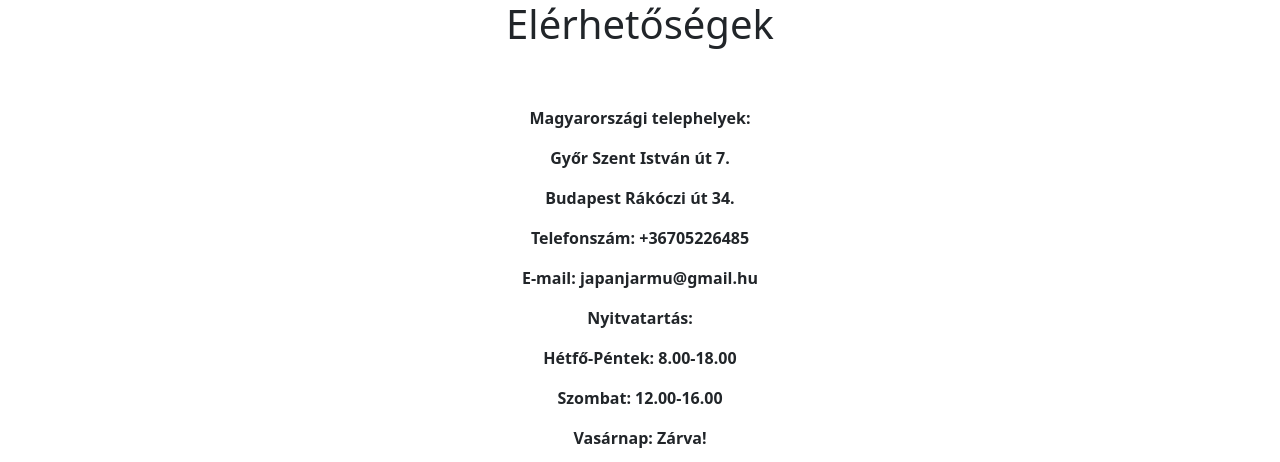
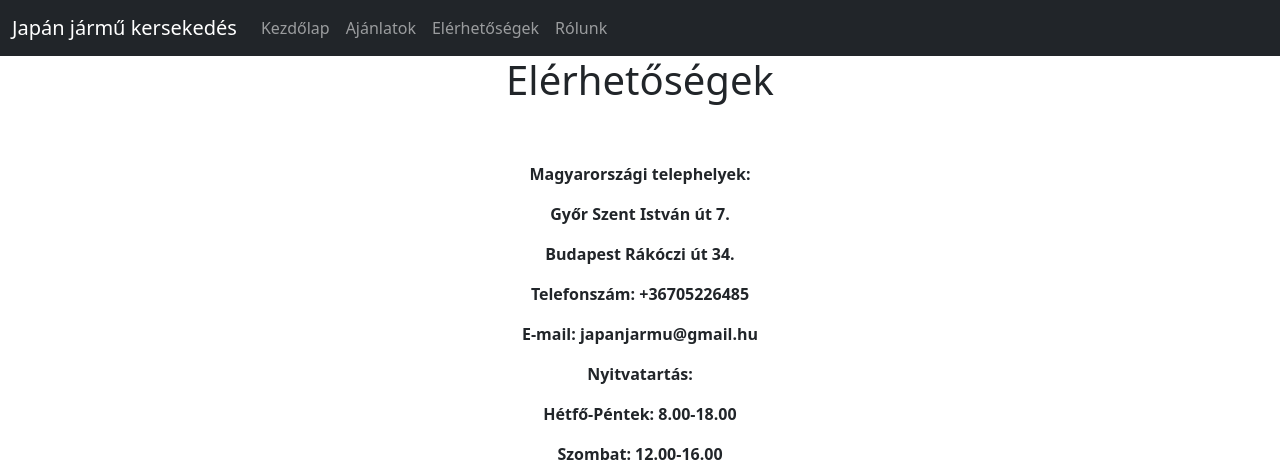
Before and after one commit to Rkrisz777/Group-4-projekt, a plain HTML site: page elérhetőség.html in a window 1280 px wide. Shown: the top 462 px of the page. Drawn offline with nearby package versions, Linux system fonts and the light colour scheme.

Commit message:
index+rolunk

```diff
--- a/elérhetőség.html
+++ b/elérhetőség.html
@@ -8,6 +8,30 @@
     <link href="https://cdn.jsdelivr.net/npm/bootstrap@5.1.3/dist/css/bootstrap.min.css" rel="stylesheet" integrity="sha384-1BmE4kWBq78iYhFldvKuhfTAU6auU8tT94WrHftjDbrCEXSU1oBoqyl2QvZ6jIW3" crossorigin="anonymous">
     <link rel="stylesheet" href="style.css">
 </head>
+<nav class="navbar navbar-expand-lg navbar-dark bg-dark">
+    <div class="container-fluid">
+      <a class="navbar-brand" href="#">Japán jármű kersekedés</a>
+      <button class="navbar-toggler" type="button" data-bs-toggle="collapse" data-bs-target="#navbarNav" aria-controls="navbarNav" aria-expanded="false" aria-label="Toggle navigation">
+        <span class="navbar-toggler-icon"></span>
+      </button>
+      <div class="collapse navbar-collapse" id="navbarNav">
+        <ul class="navbar-nav">
+          <li class="nav-item">
+            <a class="nav-link " aria-current="page" href="index.html">Kezdőlap</a>
+          </li>
+          <li class="nav-item">
+            <a class="nav-link" href="ajánlatok.html">Ajánlatok</a>
+          </li>
+          <li class="nav-item">
+            <a class="nav-link" href="elérhetőség.html">Elérhetőségek</a>
+          </li>
+          <li class="nav-item">
+            <a class="nav-link " aria-current="page" href="rolunk.html">Rólunk</a>
+          </li>
+        </ul>
+      </div>
+    </div>
+  </nav>
 <body>
     <div class="container">
         <h1 class="text-center">Elérhetőségek</h1>
```
Also changed, not shown: index.html (+5 -1 lines), rolunk.html (+4 -4 lines).
